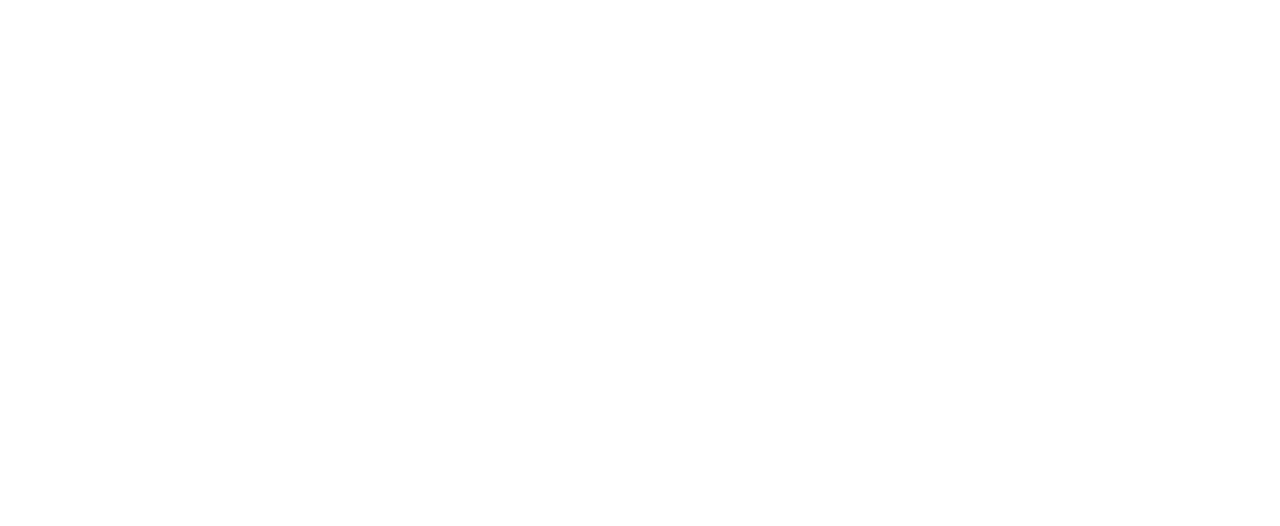
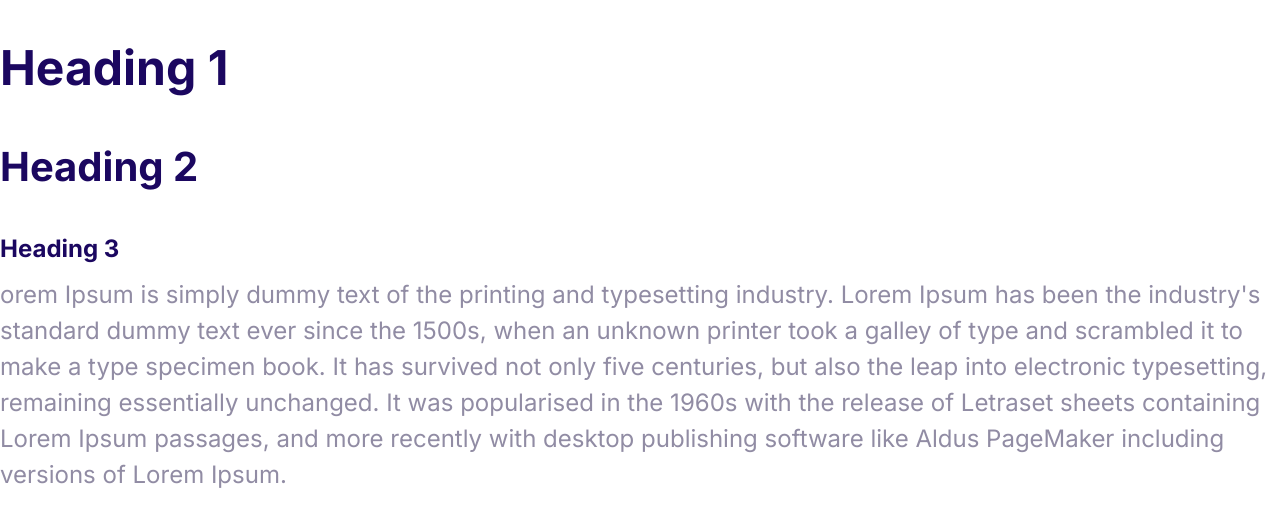
Before and after one commit to eyob2m/MoshProject, a plain HTML site: page index.html in a window 1280 px wide. Drawn offline with Linux system fonts and the light colour scheme.

Commit message:
Define the styles for the fonts

```diff
--- a/css/styles.css
+++ b/css/styles.css
@@ -1,3 +1,7 @@
+html {
+  font-size: 62.5%;
+}
+
 :root {
   --primary-color: #2584ff;
   --secondary-color: #00d9ff;
@@ -5,3 +9,44 @@
   --heading-color: #1b0760;
   --body-color: #918ca4;
 }
+
+body {
+  font-family: Inter, Arial;
+  font-size: 2.4rem;
+  line-height: 1.5;
+  color: var(--body-color);
+}
+
+h1,h2,h3 {
+  color: var(--heading-color);
+}
+
+h1 {
+  font-size: 7rem;
+}
+h2  {
+  font-size: 4rem;
+}
+h3 {
+  font-size: 3rem;
+  margin-bottom: 1rem;
+
+}
+p {
+  margin-top: 0;
+}
+
+@media screen and (min-width: 1024px){
+  h1 {
+    font-size: 8rem;
+  }
+  h2  {
+    font-size: 4rem;
+  }
+  h3 {
+    font-size: 2.4rem;
+
+
+  }
+
+}
--- a/index.html
+++ b/index.html
@@ -1,11 +1,21 @@
 <!DOCTYPE html>
 <html lang="en">
   <head>
+    <link rel="preconnect" href="https://fonts.googleapis.com">
+<link rel="preconnect" href="https://fonts.gstatic.com" crossorigin>
+<link href="https://fonts.googleapis.com/css2?family=Inter:wght@400;700&display=swap" rel="stylesheet">
     <meta charset="UTF-8" />
     <meta name="viewport" content="width=device-width, initial-scale=1.0" />
     <title>Document</title>
     <link rel="stylesheet" href="css/styles.css" />
     <link rel="stylesheet" href="css/normalize.css" />
   </head>
-  <body></body>
+  <body>
+
+<h1>Heading 1</h1>
+<h2>Heading 2</h2>
+<h3>Heading 3</h3>
+
+<p>orem Ipsum is simply dummy text of the printing and typesetting industry. Lorem Ipsum has been the industry's standard dummy text ever since the 1500s, when an unknown printer took a galley of type and scrambled it to make a type specimen book. It has survived not only five centuries, but also the leap into electronic typesetting, remaining essentially unchanged. It was popularised in the 1960s with the release of Letraset sheets containing Lorem Ipsum passages, and more recently with desktop publishing software like Aldus PageMaker including versions of Lorem Ipsum.</p>
+  </body>
 </html>
```
